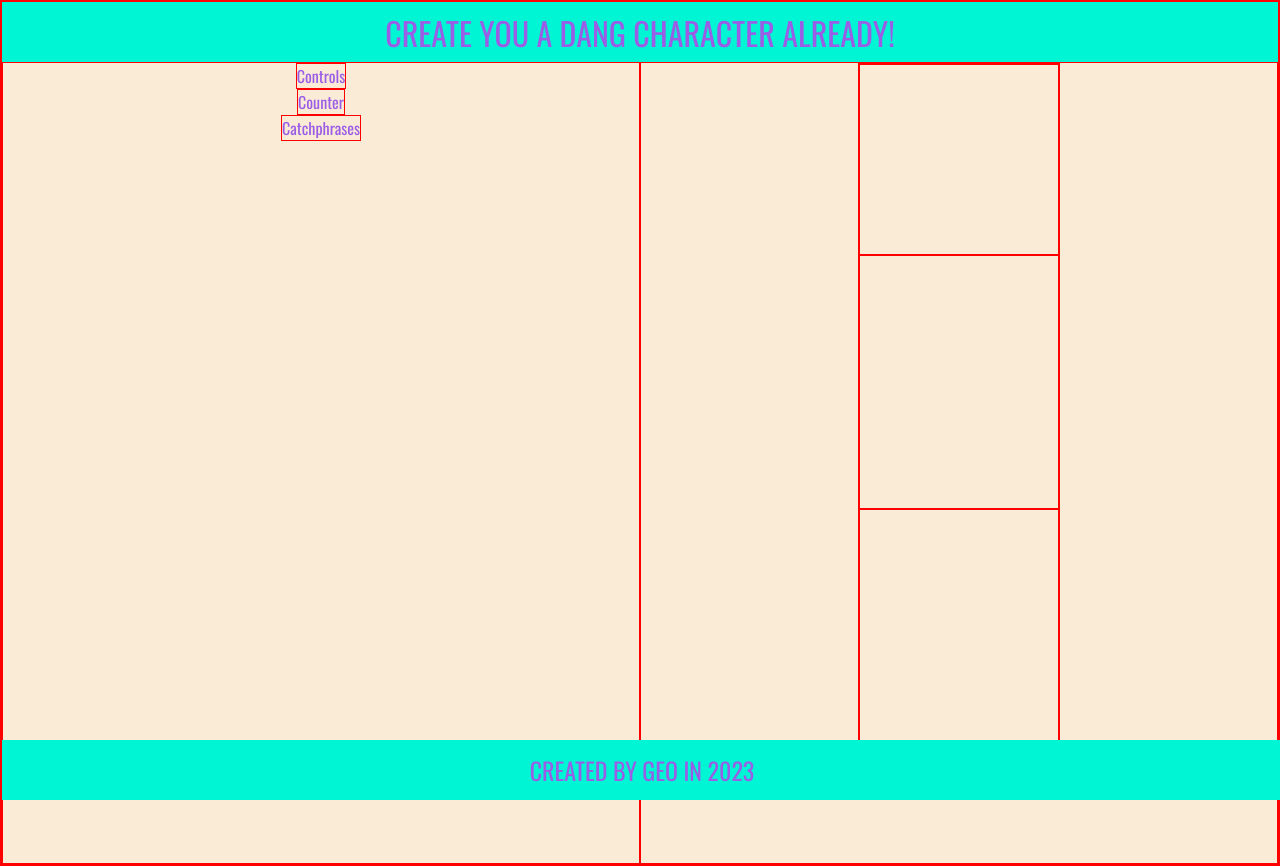
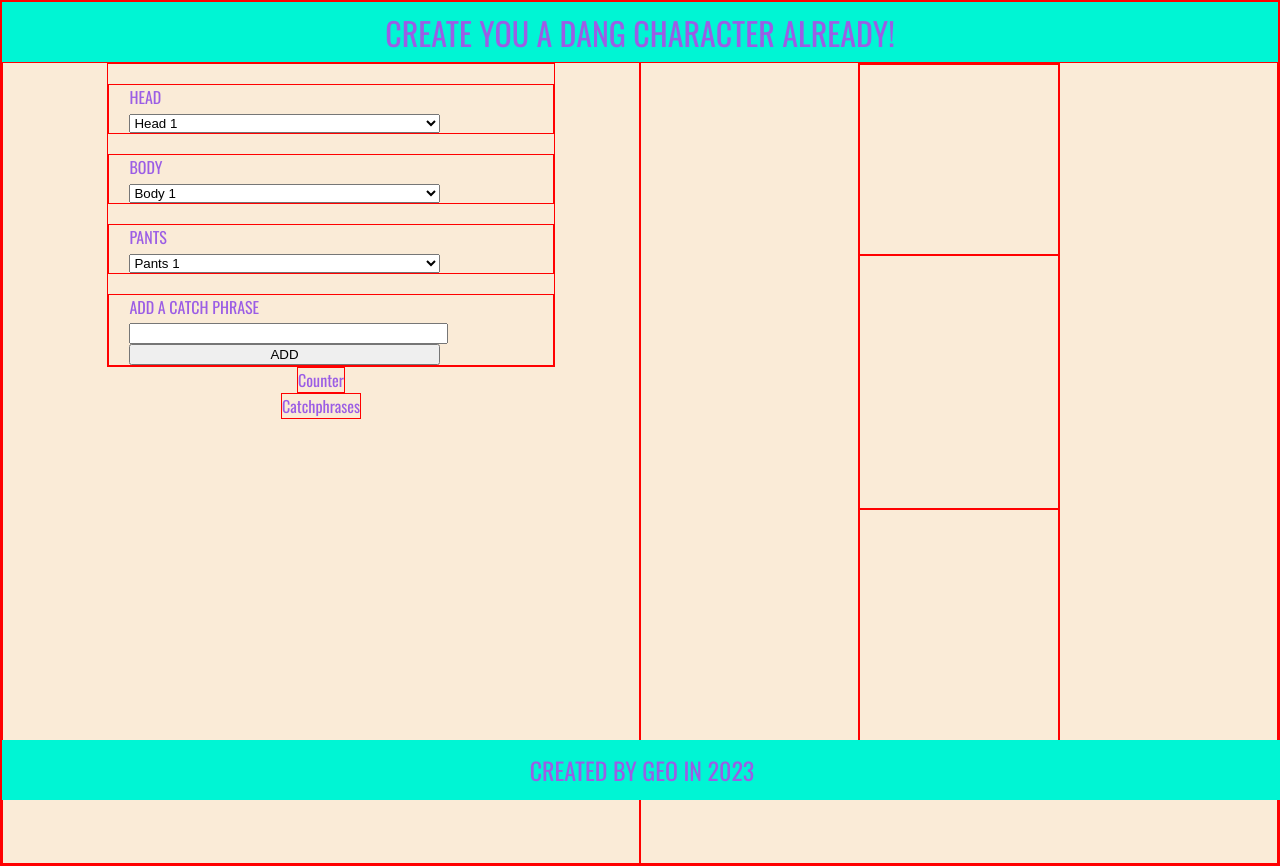
Before and after one commit to GeoSauer/react-character-designer-from-scratch, a React (Create React App) app: page / in a window 1280 px wide. Built offline with nearby package versions, Linux system fonts and the light colour scheme.

Commit message:
add Controls basic styling

```diff
--- a/src/components/character/Character.css
+++ b/src/components/character/Character.css
@@ -15,9 +15,3 @@
   background-repeat: no-repeat;
   background-size: contain;
 }
-
-div {
-  /* TODO remove border */
-  border: 1px solid red;
-  display: block;
-}
--- a/src/components/controls/Controls.css
+++ b/src/components/controls/Controls.css
@@ -0,0 +1,24 @@
+button {
+  display: block;
+}
+
+.editor,
+button,
+select,
+input,
+label {
+  margin-left: 20px;
+  width: 70%;
+}
+
+.form-control {
+  margin-top: 20px;
+}
+
+label {
+  cursor: default;
+  display: block;
+  left: 0;
+  text-transform: uppercase;
+  top: 0;
+}
--- a/src/components/controls/Controls.js
+++ b/src/components/controls/Controls.js
@@ -3,5 +3,37 @@ import React from 'react';
 import './Controls.css';
 
 export default function Controls() {
-  return <div>Controls</div>;
+  return (
+    <div className="editor">
+      <div className="form-control">
+        <label htmlFor="head">Head</label>
+        <select>
+          <option>Head 1</option>
+          <option>Head 2</option>
+          <option>Head 3</option>
+        </select>
+      </div>
+      <div className="form-control">
+        <label htmlFor="body">Body</label>
+        <select>
+          <option>Body 1</option>
+          <option>Body 2</option>
+          <option>Body 3</option>
+        </select>
+      </div>
+      <div className="form-control">
+        <label htmlFor="pants">Pants</label>
+        <select>
+          <option>Pants 1</option>
+          <option>Pants 2</option>
+          <option>Pants 3</option>
+        </select>
+      </div>
+      <div className="form-control">
+        <label htmlFor="catchphrase">Add a catch phrase</label>
+        <input type="text" />
+        <button>ADD</button>
+      </div>
+    </div>
+  );
 }
--- a/src/components/layout/footer/Footer.css
+++ b/src/components/layout/footer/Footer.css
@@ -2,6 +2,7 @@ footer {
   align-items: center;
   background-color: var(--color5);
   bottom: 0;
+  cursor: default;
   display: flex;
   font-size: 1.5em;
   height: 60px;
--- a/src/components/layout/header/Header.css
+++ b/src/components/layout/header/Header.css
@@ -1,6 +1,7 @@
 header {
   align-items: center;
   background-color: var(--color5);
+  cursor: default;
   display: flex;
   font-size: 2em;
   height: 60px;
--- a/src/components/main/Main.css
+++ b/src/components/main/Main.css
@@ -10,11 +10,15 @@ main {
 .left,
 .right {
   align-items: center;
-  /* TODO remove border */
-  border: 1px red solid;
   display: flex;
   flex-direction: column;
   height: 100vh;
   justify-content: flex-start;
   width: 100%;
 }
+
+div {
+  /* TODO remove border */
+  border: red 1px solid;
+  display: block;
+}
```
